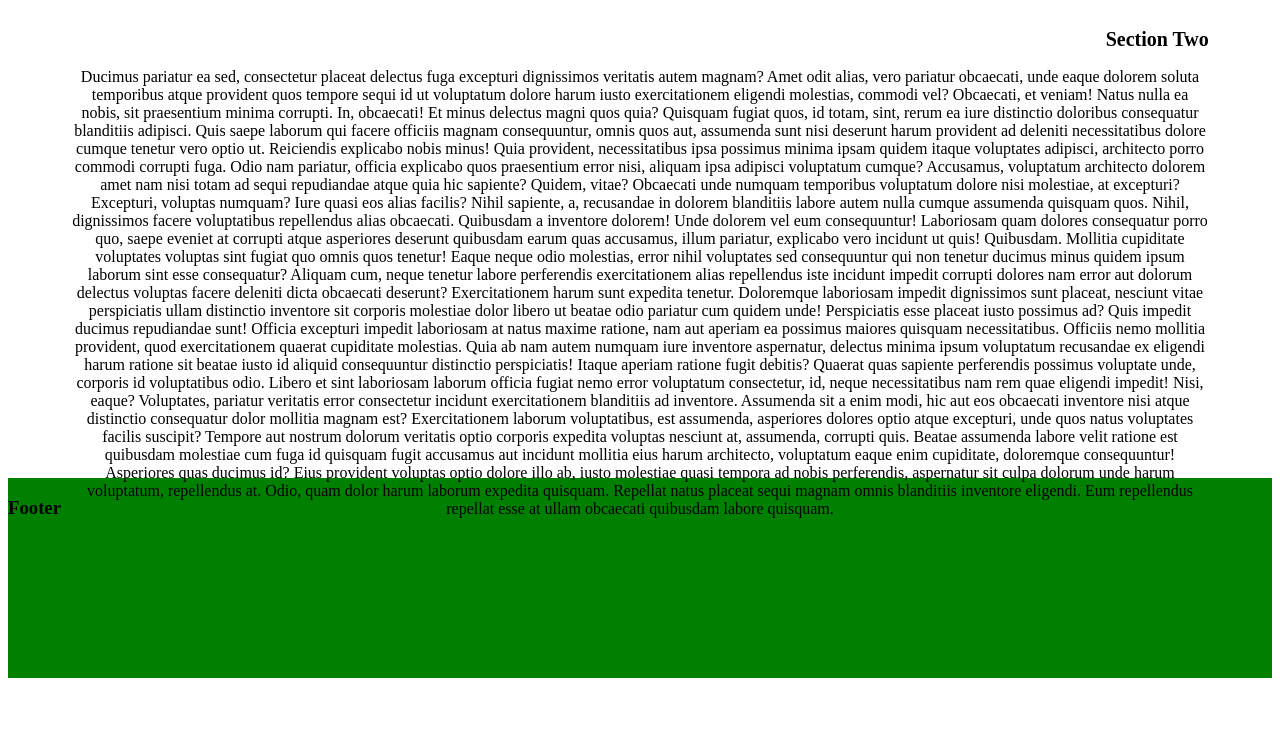
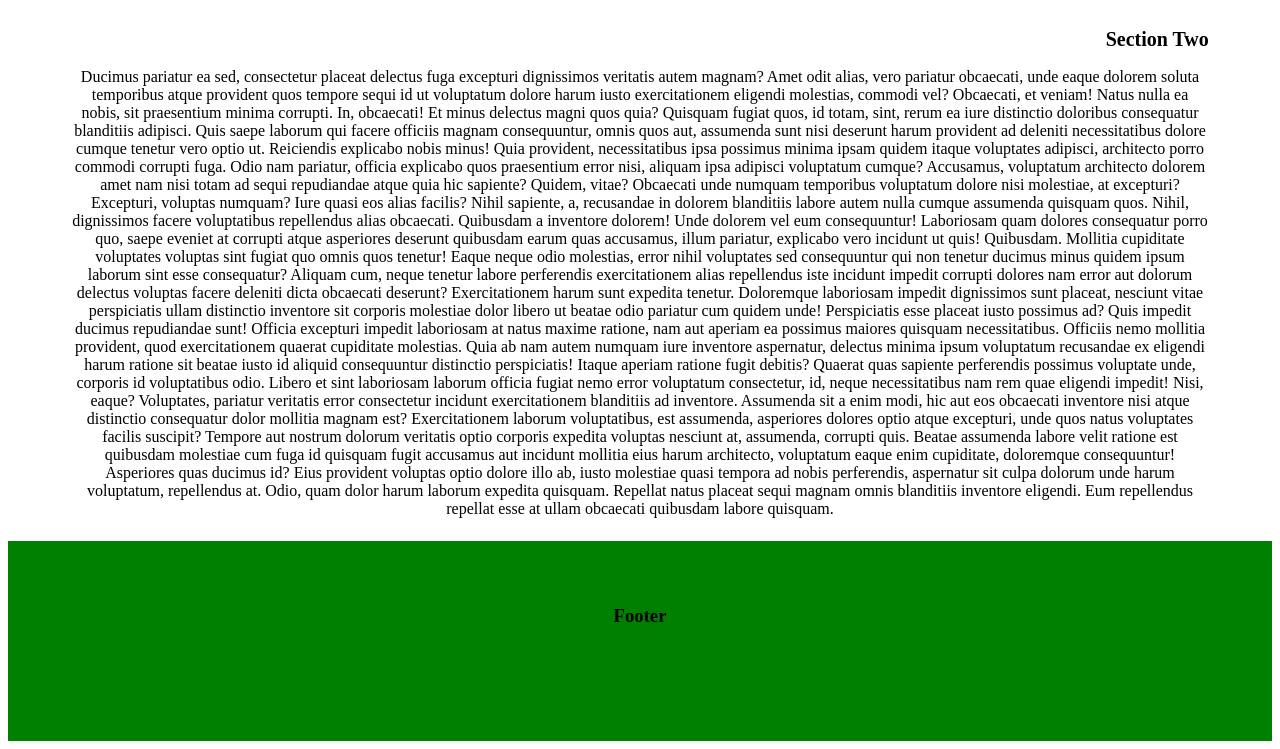
Before and after one commit to JMoultrey/mobile-friendly-practice, a plain HTML site: page index.html in a window 1280 px wide. Shown: the part 963-1712 px from the top of the page. Before the commit the page ends 1672 px from the top, so only its background shows below. Drawn offline with Linux system fonts and the light colour scheme.

Commit message:
init commit

```diff
--- a/css/style.css
+++ b/css/style.css
@@ -1,3 +1,12 @@
+@media screen and
+(max-width: 1024px) { .hero
+    {
+
+    background-color:blue;
+    }
+}
+
+
 .hero{
     height: 500px;
     width: 100%;
@@ -50,9 +59,9 @@ footer{
     width: 100%;
     background-color: green;
 }
-footer .head3{
+footer, .head3{
     text-align: center;
     display: inline-block;
-    margin-bottom: 15%;
+    margin-top: 5%;
 
 }
```
